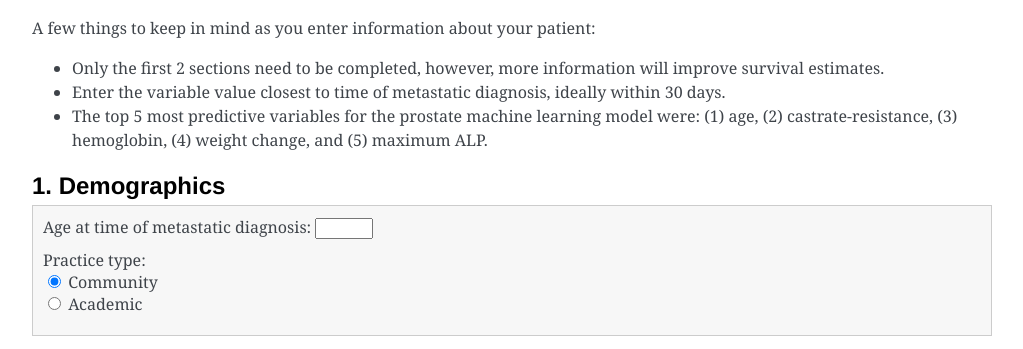
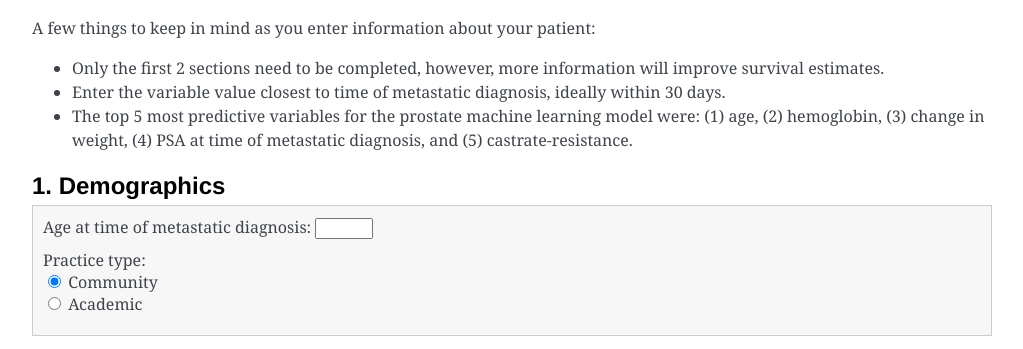
Before and after one commit to xavier-orcutt/boosted-forecaster, a Flask app: page /prostate in a window 1280 px wide. Shown: the part 210-559 px from the top of the page, without its empty margins (128-1151 px from the left). Run offline with Flask 3, Linux system fonts and the light colour scheme; parts of the project's set-up code (start-up, migrations or seed data) failed here and were passed over.

Commit message:
updated prostate form and latitude result

```diff
--- a/app/templates/forms/prostate-form.html
+++ b/app/templates/forms/prostate-form.html
@@ -22,7 +22,7 @@
       <ul>
         <li>Only the first 2 sections need to be completed, however, more information will improve survival estimates.</li>
         <li>Enter the variable value closest to time of metastatic diagnosis, ideally within 30 days.</li>
-        <li>The top 5 most predictive variables for the prostate machine learning model were: (1) age, (2) castrate-resistance, (3) hemoglobin, (4) weight change, and (5) maximum ALP.</li>
+        <li>The top 5 most predictive variables for the prostate machine learning model were: (1) age, (2) hemoglobin, (3) change in weight, (4) PSA at time of metastatic diagnosis, and (5) castrate-resistance.</li>
       </ul>
     </div>
 
--- a/app/templates/results/prostate-result.html
+++ b/app/templates/results/prostate-result.html
@@ -93,7 +93,7 @@
             </div>
 
             {% elif latitude_risk == "Medium" %}
-            <p><span class="risk-benefit">Based on the patient's risk, is abiraterone plus ADT expected to offer a survival advantage over ADT alone?</span> No</p>
+            <p><span class="risk-benefit">Based on the patient's risk, is abiraterone plus ADT expected to offer a survival advantage over ADT alone?</span> Yes</p>
 
             <p>Click below for more information on overall survival (OS) estimate in routine practice and how it compares to patients in <a href = "https://www.nejm.org/doi/full/10.1056/nejmoa1704174">LATITUDE</a> trial:</p>
             <div class="collapsible">
```
